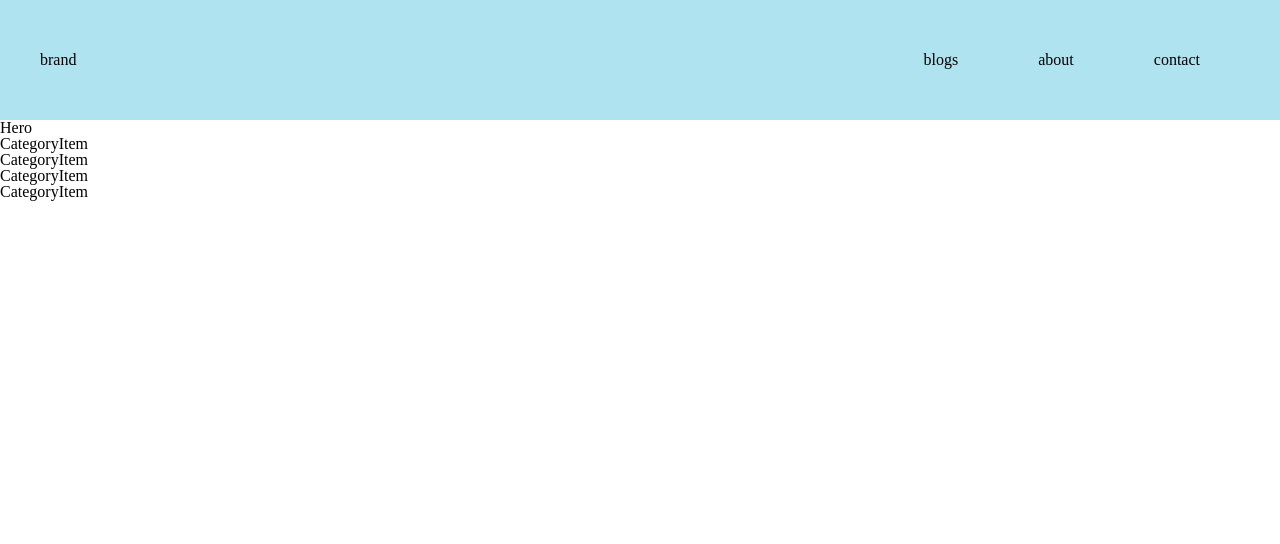
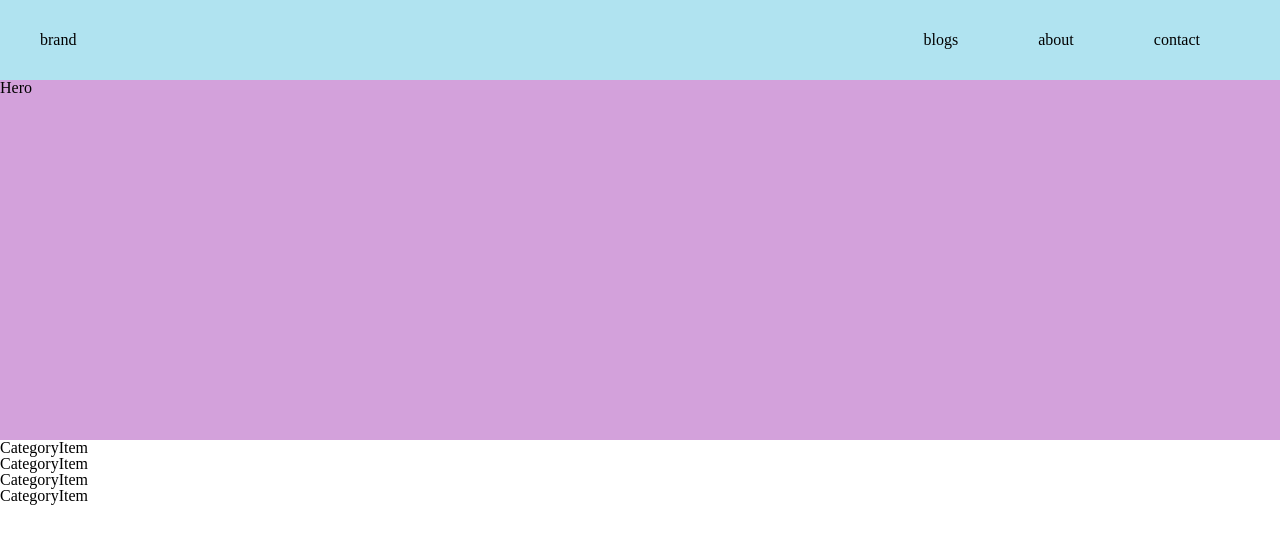
Before and after one commit to mbalandari/sample-blog, a React (Create React App) app: page /category in a window 1280 px wide. Shown: the top 544 px of the page. Built offline with nearby package versions, Linux system fonts and the light colour scheme.

Commit message:
setup hero

```diff
--- a/src/components/Hero.css
+++ b/src/components/Hero.css
@@ -0,0 +1,4 @@
+.hero {
+    height: 45vh;
+    background-color: rgb(211, 161, 219);
+}
--- a/src/components/Hero.js
+++ b/src/components/Hero.js
@@ -1,8 +1,9 @@
 import React from 'react'
+import './Hero.css'
 
 const Hero = () => {
     return (
-        <div>Hero</div>
+        <div className='hero'>Hero</div>
     )
 }
 
--- a/src/components/Navbar.css
+++ b/src/components/Navbar.css
@@ -1,5 +1,5 @@
 nav {
-    height: 15vh;
+    height: 10vh;
     width: 100vw;
     background-color: rgb(176, 227, 240);
 }
--- a/src/pages/Home.css
+++ b/src/pages/Home.css
@@ -0,0 +1,4 @@
+.home {
+    height: 100%;
+    width: 100%;
+}
--- a/src/pages/Home.js
+++ b/src/pages/Home.js
@@ -1,10 +1,11 @@
 import React from 'react'
 import CategoryItem from '../components/CategoryItem'
 import Hero from '../components/Hero'
+import './Home.css'
 
 const Home = () => {
     return (
-        <div>
+        <div className='home'>
             <Hero />
             <CategoryItem />
             <CategoryItem />
```
